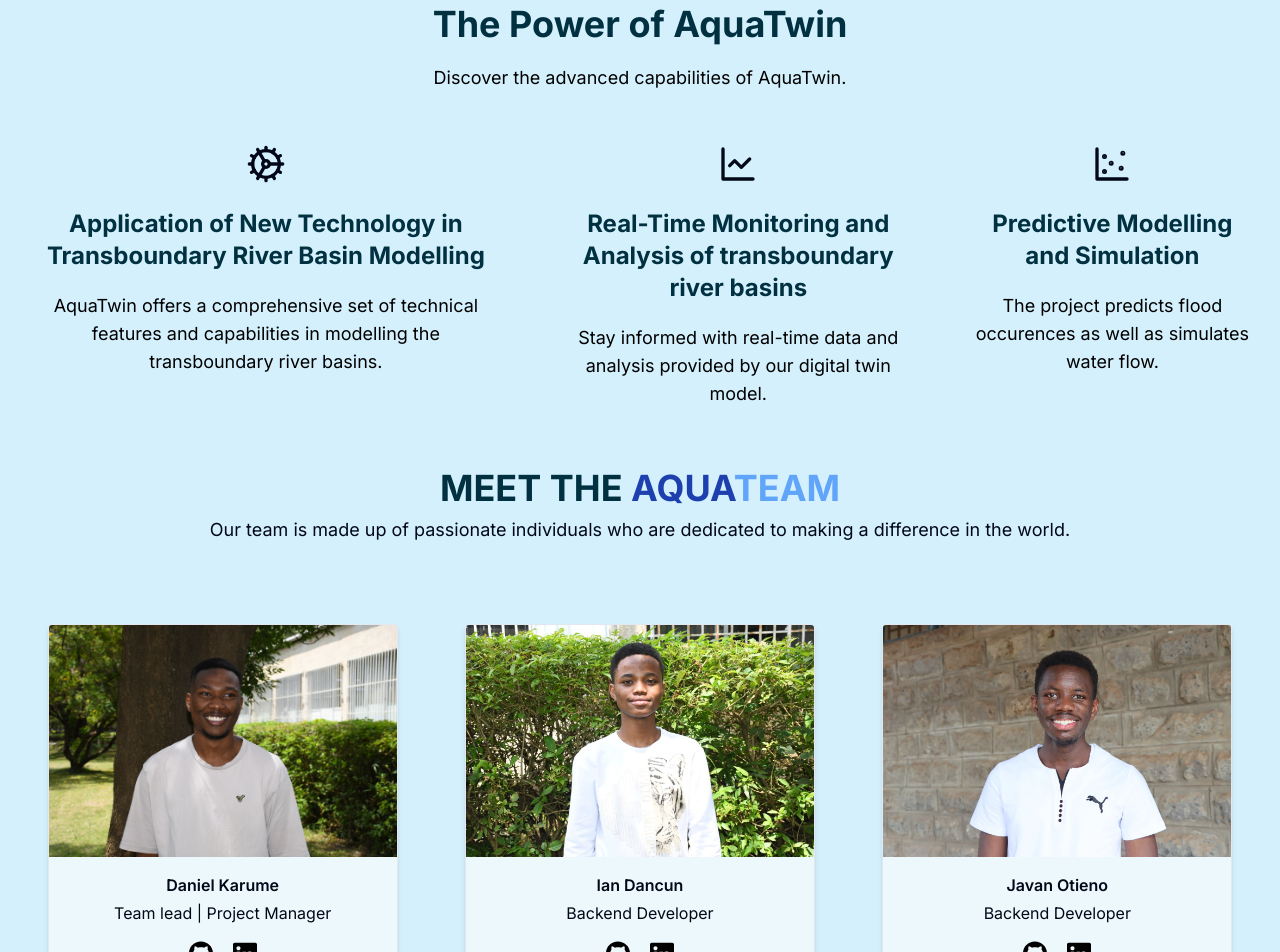
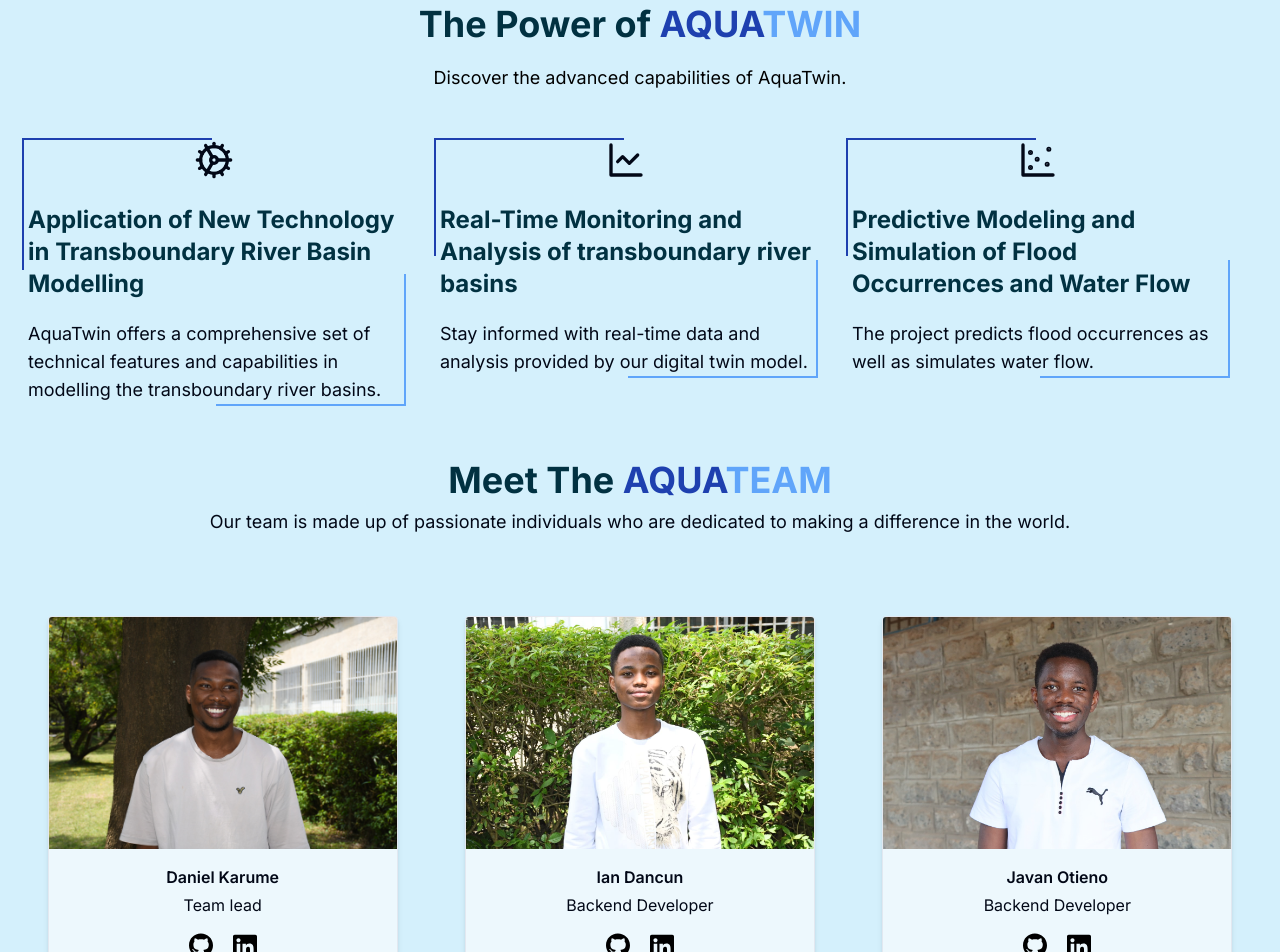
Before and after one commit to AquaTwin/Website, a Next.js app in the folder aquatwin/: page / in a window 1280 px wide. Shown: the part 1520-2472 px from the top of the page. Built offline with nearby package versions, Linux system fonts and the light colour scheme.

Commit message:
Fix hero, problem, and solution sections

```diff
--- a/aquatwin/src/components/header.tsx
+++ b/aquatwin/src/components/header.tsx
@@ -1,4 +1,5 @@
-import React from 'react'
+'use client';
+import React, { use } from 'react'
 import Image from 'next/image'
 import { Button } from './ui/button'
 import NavLinks, { NavLink } from './ui/navlinks'
@@ -8,7 +9,7 @@
 
 const Header: React.FC = () => {
   const links: NavLink[] = [
-    { text: 'Problem Statement', href: '#problem-statement' },
+    { text: 'Problem ', href: '#problem-statement' },
     { text: 'Solution', href: '#solution' },
     { text: 'Team', href: '#team' },
   ];
@@ -22,6 +23,7 @@
           height={20}
           alt='Logo'
           className='block md:hidden'
+          onClick={() => window.location.href = '/'}
         />
         <Image
           src="/aquatwin-logo.png"
@@ -29,6 +31,7 @@
           height={200}
           alt='Logo'
           className='hidden md:block'
+          onClick={() => window.location.href = '/'}
         />
           <div className='hidden md:block '>
             <NavLinks links={links} />
--- a/aquatwin/src/components/solution-card.tsx
+++ b/aquatwin/src/components/solution-card.tsx
@@ -1,7 +1,7 @@
 import React from "react";
 
 interface SolutionCardProps {
-  icon: React.ReactNode
+  icon: React.ReactNode;
   title: string;
   description: string;
 }
@@ -11,10 +11,14 @@
   description,
 }) => {
   return (
-    <div className="flex flex-col items-center text-center p-1">
-      <span className="mb-6">{icon}</span>
-      <h4 className="text-title text-2xl font-bold mb-5">{title}</h4>
-      <p className=" text-text">{description}</p>
+    <div className="max-w-[380px]">
+      <div className="flex flex-col items-center relative bg-primary-1 z-10 ">
+        <div className="w-1/2 h-1/2 absolute bg-blue-800 -top-[2px] -left-[2px] "></div>
+        <div className="w-1/2 h-1/2 absolute -bottom-[2px] -right-[2px] bg-blue-400 "></div>
+        <span className="px-1 pb-6 z-10 bg-primary-1 w-full flex justify-center">{icon}</span>
+        <h4 className="px-1 text-title text-2xl font-bold pb-5 z-10 bg-primary-1">{title}</h4>
+        <p className="px-1 z-10 bg-primary-1">{description}</p>
+      </div>
     </div>
   );
 };
--- a/aquatwin/src/components/solution.tsx
+++ b/aquatwin/src/components/solution.tsx
@@ -20,9 +20,9 @@
   },
   {
     icon: <ScatterChart size={40} />,
-    title: " Predictive Modelling and Simulation",
+    title: "Predictive Modeling and Simulation of Flood Occurrences and Water Flow",
     description:
-      "The project predicts flood occurences as well as simulates water flow.",
+      "The project predicts flood occurrences as well as simulates water flow.",
   },
 ];
 
@@ -31,13 +31,13 @@
     <Container className="bg-primary-1">
       <section className="flex-wrap md:text-lg" id="solution">
         <h2 className="text-4xl font-bold text-title text-center mb-5">
-          The Power of AquaTwin
+          The Power of <span className="text-blue-800">AQUA</span><span className="text-blue-400">TWIN</span>
         </h2>
         <p className="text-center text-text">
           Discover the advanced capabilities of AquaTwin.
         </p>
 
-        <div className="space-y-12 mt-12 md:flex md:space-y-0 md:gap-12">
+        <div className="space-y-12 mt-12 md:flex md:space-y-0 md:gap-8 ">
           {solutions.map(({ icon, title, description }, index) => (
             <SolutionCard
               key={index}
--- a/aquatwin/src/components/team.tsx
+++ b/aquatwin/src/components/team.tsx
@@ -8,7 +8,7 @@
     {
       image: '/members/karume.jpeg',
       name: 'Daniel Karume',
-      title: 'Team lead | Project Manager',
+      title: 'Team lead',
       github: 'https://github.com/Karume-lab',
       linkedIn: 'https://www.linkedin.com/in/daniel-karume/'
     },
@@ -47,7 +47,7 @@
       <section id='team' className='space-y-8 w-full min-h-[80vh] place-items-center grid'>
         <div>
           <div className='space-y-2 text-center mb-20'>
-            <h2 className='text-4xl font-bold text-title'>MEET THE <span className="text-blue-800">AQUA</span><span className="text-blue-400">TEAM</span></h2>
+            <h2 className='text-4xl font-bold text-title'>Meet The <span className="text-blue-800">AQUA</span><span className="text-blue-400">TEAM</span></h2>
             <p className='md:text-lg'>Our team is made up of passionate individuals who are dedicated to making a difference in the world.</p>
           </div>
           <div className='flex flex-wrap justify-start gap-5 '>
```
